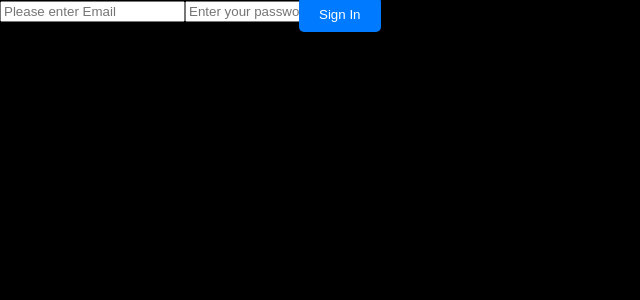
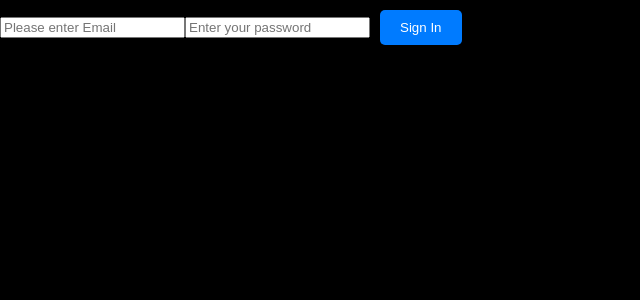
Before and after one commit to deepthinker-88/Fitness-Website, a React (Create React App) app: page /sign-in in a window 1280 px wide. Shown: the top 300 px of the page, without its empty margins (0-640 px from the left). Built offline with nearby package versions, Linux system fonts and the light colour scheme.

Commit message:
Changed positional alignment on the Sign Up/Sign In Buttons

```diff
--- a/src/styles.css
+++ b/src/styles.css
@@ -73,7 +73,7 @@ body {
   border-radius: 5px;
   margin: 10px;
   cursor: pointer;
-  position: absolute;
+  position: right;
   top: -13px;
   left: 736px;
 }
@@ -86,7 +86,7 @@ body {
   border-radius: 5px;
   margin: 10px;
   cursor: pointer;
-  position: absolute;
+  position: right;
   top: -13px;
-  left: 289px;
+  right: 289px;
 }
```
